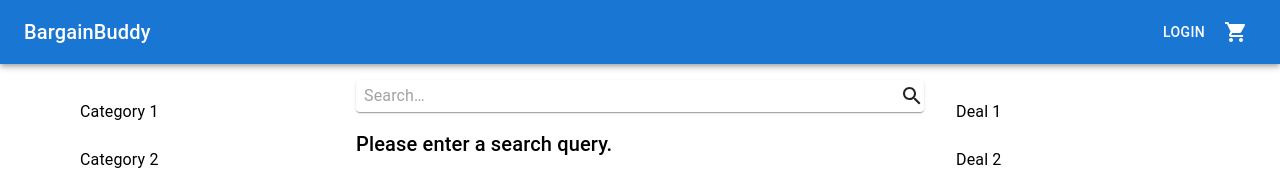
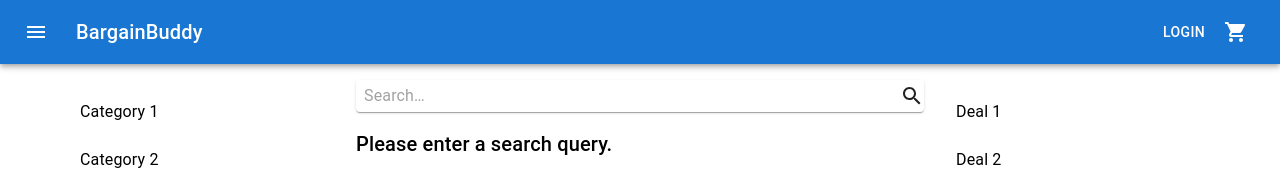
Before and after one commit to anikeee/BargainBuddy, a React (Create React App) app in the folder bargain-buddy/: page / in a window 1280 px wide. Shown: the top 170 px of the page. Built offline with nearby package versions, Linux system fonts and the light colour scheme.

Commit message:
added burger icon to navbar

```diff
--- a/bargain-buddy/src/components/Navbar.js
+++ b/bargain-buddy/src/components/Navbar.js
@@ -1,5 +1,6 @@
 import React from 'react';
 import { AppBar, Toolbar, Typography, Box, IconButton } from '@mui/material';
+import MenuIcon from '@mui/icons-material/Menu';
 import LoginButton from './LoginButton';
 import ShoppingCartIcon from '@mui/icons-material/ShoppingCart';
 
@@ -7,6 +8,15 @@
     return (
         <AppBar position="static">
             <Toolbar>
+                <IconButton
+                size="large"
+                edge="start"
+                color="inherit"
+                aria-label="menu"
+                sx={{ mr: 2 }}
+                >
+                    <MenuIcon />
+                </IconButton>
                 <Typography variant="h6" component="div" sx={{ flexGrow: 1 }}>
                     BargainBuddy
                 </Typography>
```
